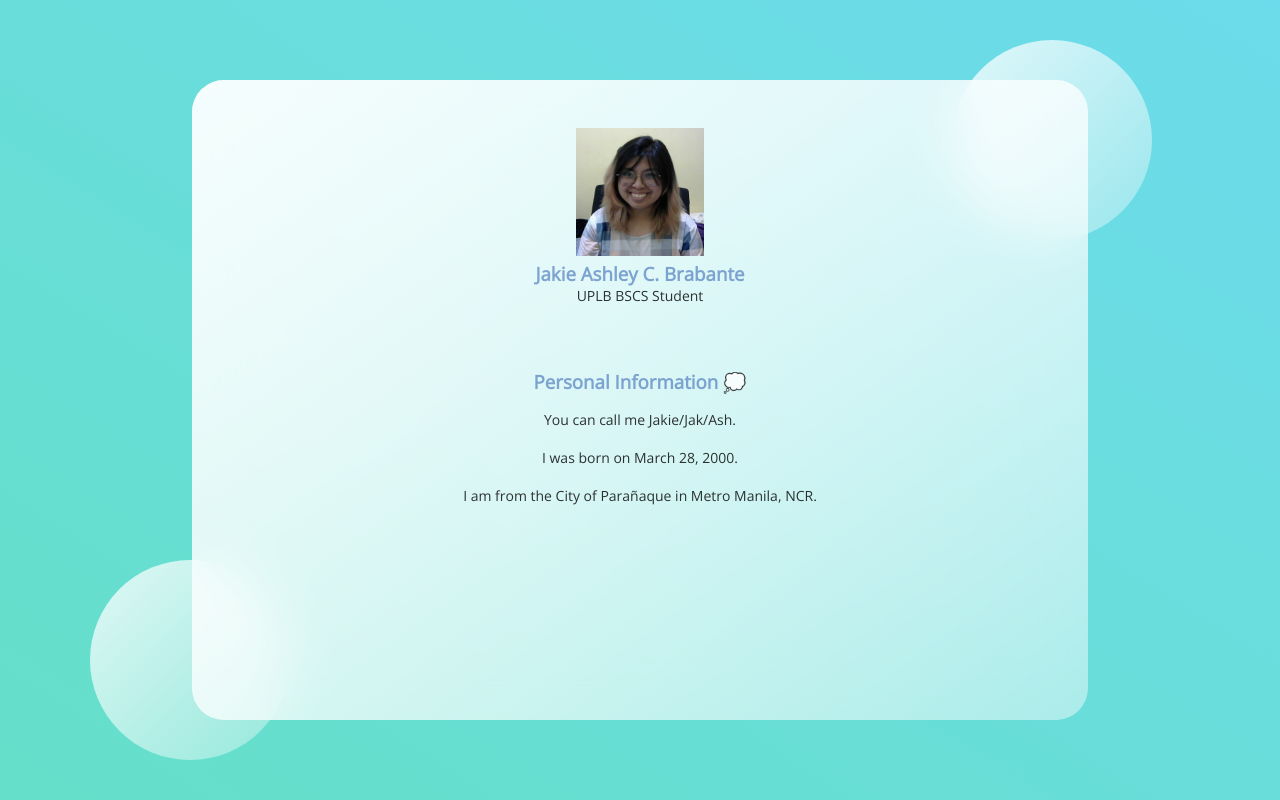
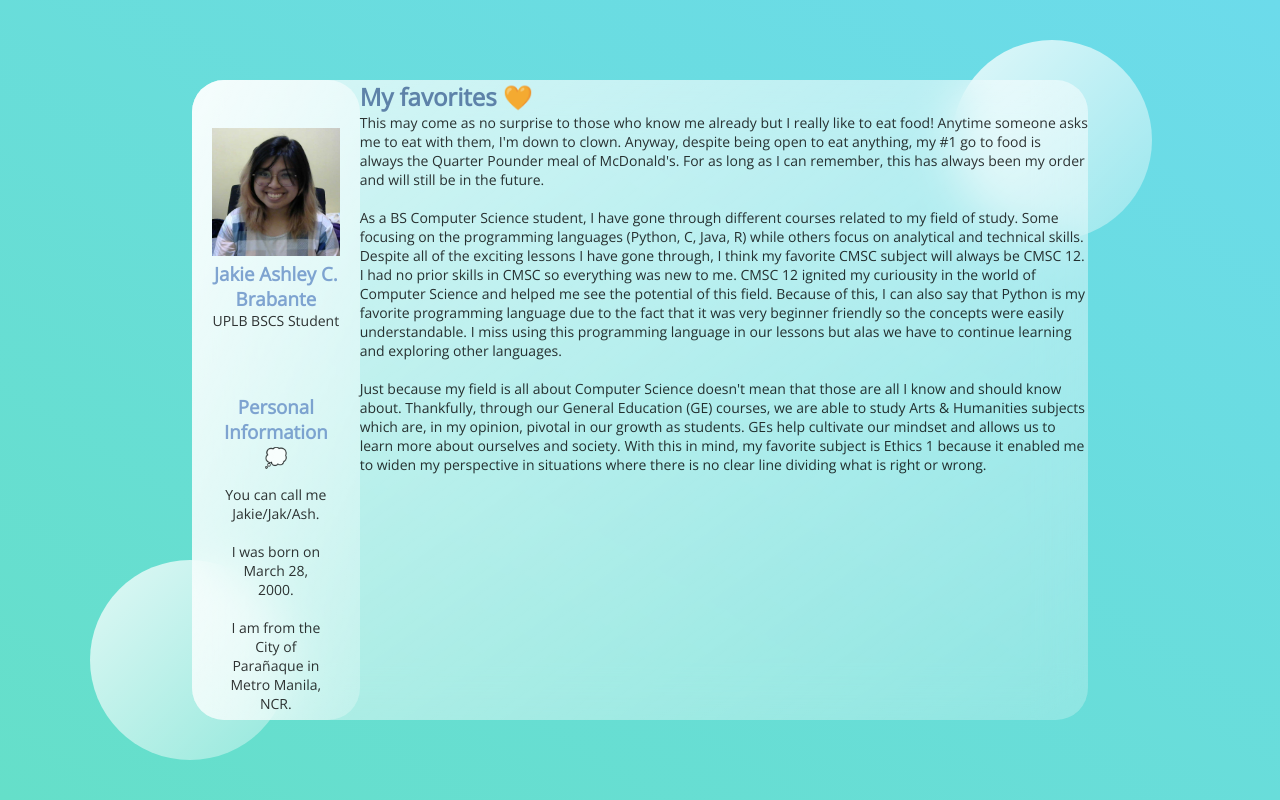
Before and after one commit to jakiebravarian/jakiebravarian.github.io, a plain HTML site: page index.html in a window 1280 px wide. Drawn offline with nearby package versions, Linux system fonts and the light colour scheme.

Commit message:
feat: added the favorites

```diff
--- a/index.html
+++ b/index.html
@@ -33,7 +33,32 @@
                     </p>
                 </div>
             </div>
-
+            <div class="facts">
+                <div class="titles">
+                    <h2>My favorites &#129505;</h2>
+                </div>
+                <div class="content">
+                    <p>This may come as no surprise to those who know me already but I really like to eat food! Anytime
+                        someone asks me to eat with them, I'm down to clown. Anyway, despite being open to eat anything,
+                        my #1 go to food is always the Quarter Pounder meal of McDonald's. For as long as I can
+                        remember, this has always been my order and will still be in the future.<br><br>As a BS Computer
+                        Science student, I have gone through different courses related to my field of study. Some
+                        focusing on the programming languages (Python, C, Java, R) while others focus on analytical and
+                        technical skills. Despite all of the exciting lessons I have gone through, I think my favorite
+                        CMSC subject will always be CMSC 12. I had no prior skills in CMSC so everything was new to me.
+                        CMSC 12 ignited my curiousity in the world of Computer Science and helped me see the potential
+                        of this field. Because of this, I can also say that Python is my favorite programming language
+                        due to the fact that it was very beginner friendly so the concepts were easily understandable. I
+                        miss using this programming language in our lessons but alas we have to continue learning and
+                        exploring other languages.<br><br>Just because my field is all about Computer Science doesn't
+                        mean that those are all I know and should know about. Thankfully, through our General Education
+                        (GE) courses, we are able to study Arts & Humanities subjects which are, in my opinion, pivotal
+                        in our growth as students. GEs help cultivate our mindset and allows us to learn more about
+                        ourselves and society. With this in mind, my favorite subject is Ethics 1 because it enabled me
+                        to widen my perspective in situations where there is no clear line dividing what is right or
+                        wrong.</p>
+                </div>
+            </div>
         </section>
 
         <!-- Background Elements -->
```
